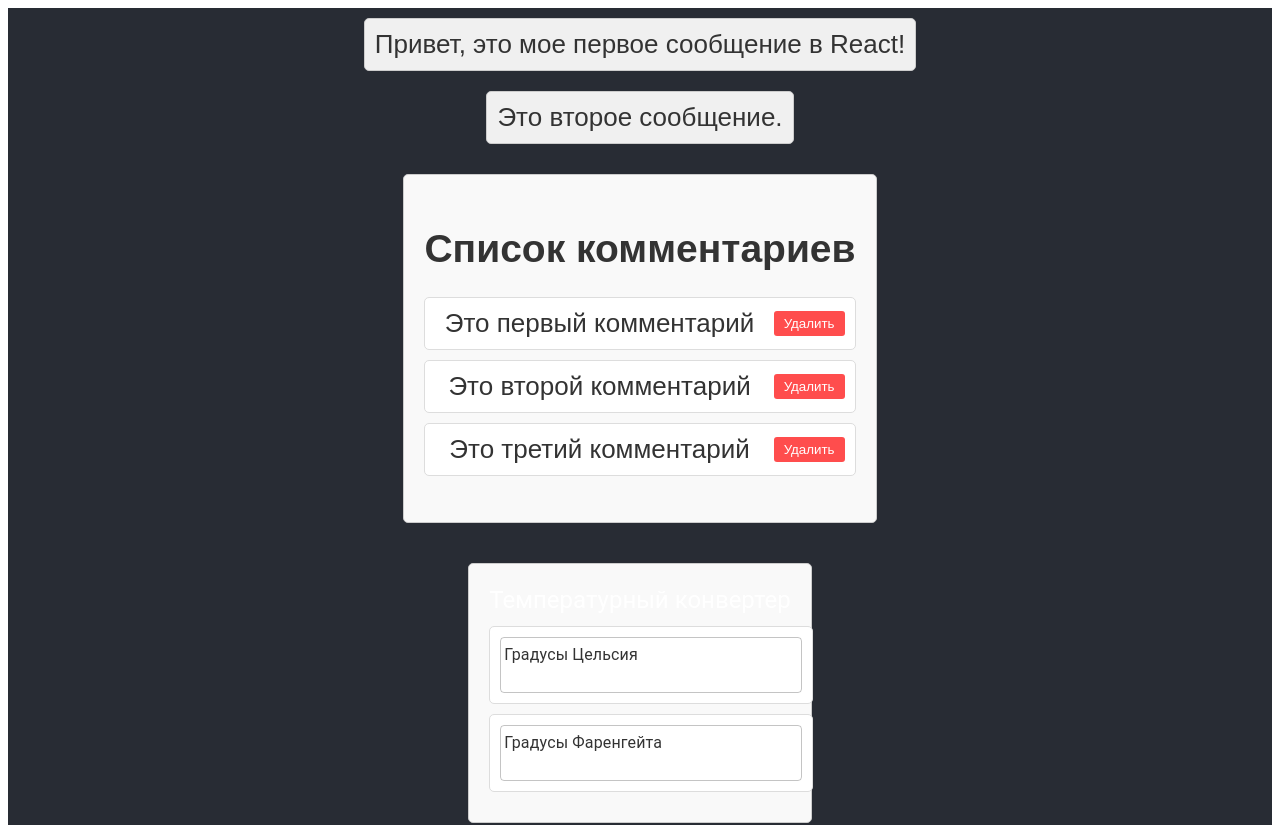
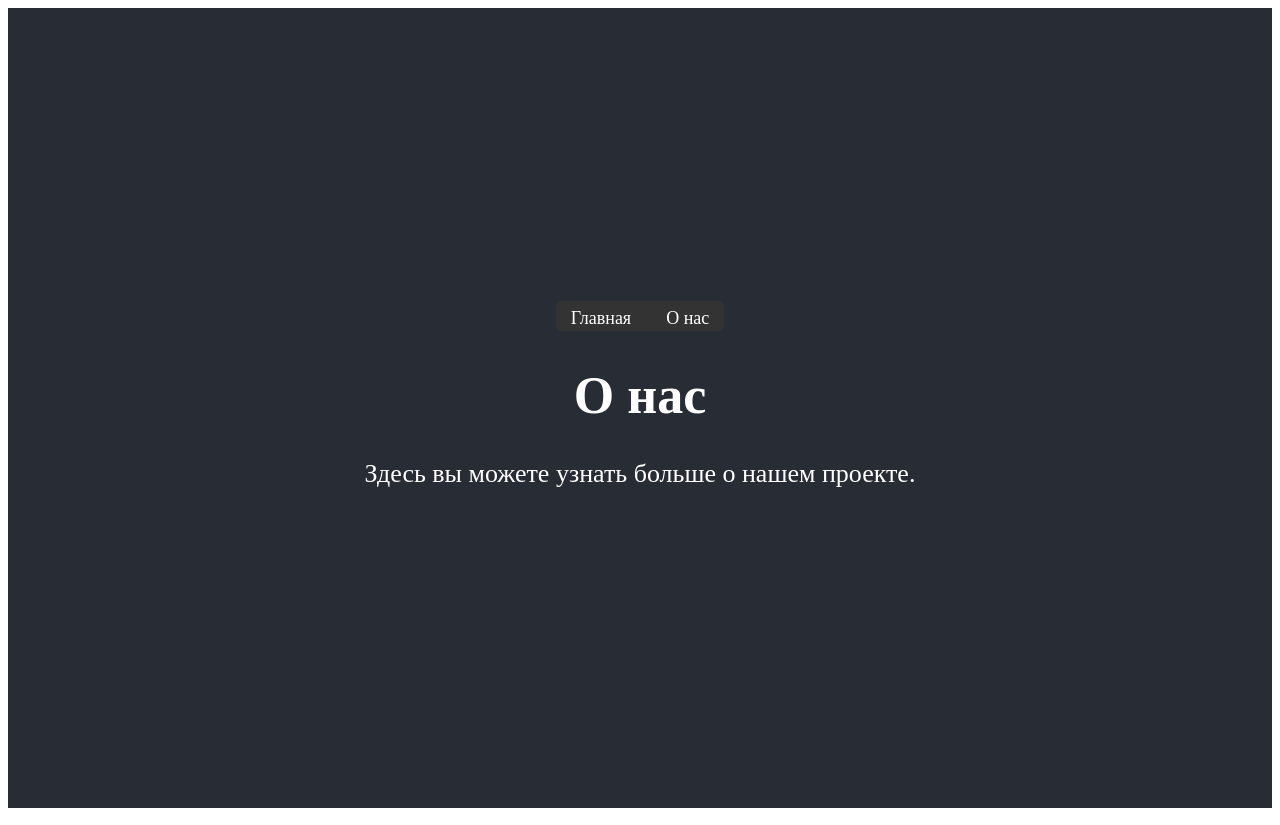
Before and after one commit to Ikul23/React, a React (Create React App) app in the folder react-ht/: page /about in a window 1280 px wide. Shown: the top 825 px of the page. Built offline with nearby package versions, Linux system fonts and the light colour scheme.

Commit message:
HT4 added in React App

```diff
--- a/react-ht/package.json
+++ b/react-ht/package.json
@@ -13,6 +13,7 @@
     "@testing-library/user-event": "^13.5.0",
     "react": "^19.0.0",
     "react-dom": "^19.0.0",
+    "react-router-dom": "^7.3.0",
     "react-scripts": "5.0.1",
     "web-vitals": "^2.1.4"
   },
--- /dev/null
+++ b/react-ht/src/AboutPage.jsx
@@ -0,0 +1,12 @@
+import React from 'react';
+
+const AboutPage = () => {
+  return (
+    <div>
+      <h1>О нас</h1>
+      <p>Здесь вы можете узнать больше о нашем проекте.</p>
+    </div>
+  );
+};
+
+export default AboutPage;
--- a/react-ht/src/App.css
+++ b/react-ht/src/App.css
@@ -36,3 +36,28 @@
     transform: rotate(360deg);
   }
 }
+/* Стили для навигации */
+nav ul {
+  padding: 0;
+  margin: 0;
+  list-style: none;
+  display: flex;
+  justify-content: center;
+  background-color: #333;
+  padding: 10px;
+  border-radius: 5px;
+}
+
+nav ul li {
+  margin: 0 15px;
+}
+
+nav ul li a {
+  color: white;
+  text-decoration: none;
+  font-size: 18px;
+}
+
+nav ul li a:hover {
+  color: #ff4d4d;
+}
--- a/react-ht/src/App.js
+++ b/react-ht/src/App.js
@@ -1,4 +1,7 @@
 import React from 'react';
+import { BrowserRouter as Router, Routes, Route, Link } from 'react-router-dom';
+import HomePage from './HomePage';
+import AboutPage from './AboutPage';
 import Message from './Message';
 import CommentsList from './CommentsList';
 import TemperatureConverter from './TemperatureConverter';
@@ -7,15 +10,44 @@ import './App.css';
 
 function App() {
   return (
+    <Router>
       <div className="App">
         <header className="App-header">
+          {/* Навигационное меню */}
+          <nav>
+            <ul style={{ listStyle: 'none', padding: 0 }}>
+              <li style={{ display: 'inline', marginRight: '20px' }}>
+                <Link to="/" style={{ color: 'white', textDecoration: 'none' }}>
+                  Главная
+                </Link>
+              </li>
+              <li style={{ display: 'inline' }}>
+                <Link to="/about" style={{ color: 'white', textDecoration: 'none' }}>
+                  О нас
+                </Link>
+              </li>
+            </ul>
+          </nav>
+
+          {/* Маршруты */}
+          <Routes>
+            <Route
+              path="/"
+              element={
+                <>
                   <Message text="Привет, это мое первое сообщение в React!" />
                   <Message text="Это второе сообщение." />
                   <CommentsList />
                   <TemperatureConverter />
                   <TodoList />
+                </>
+              }
+            />
+            <Route path="/about" element={<AboutPage />} />
+          </Routes>
         </header>
       </div>
+    </Router>
   );
 }
 
--- /dev/null
+++ b/react-ht/src/HomePage.jsx
@@ -0,0 +1,12 @@
+import React from 'react';
+
+const HomePage = () => {
+  return (
+    <div>
+      <h1>Главная страница</h1>
+      <p>Добро пожаловать на главную страницу!</p>
+    </div>
+  );
+};
+
+export default HomePage;
```
Also changed, not shown: 1 other file (tests, documents, lock files or other folders). Lines whose indentation alone changed are shown as unchanged.
